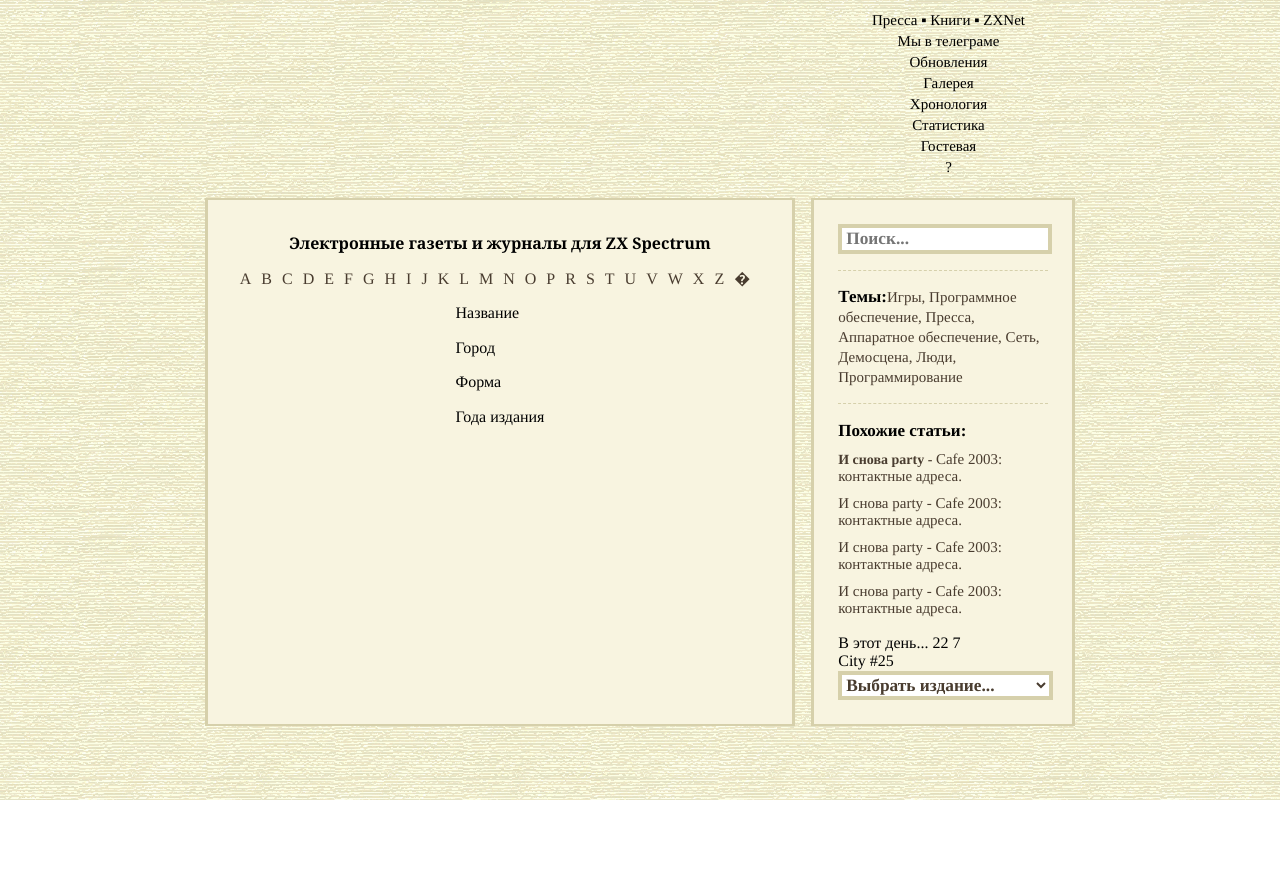
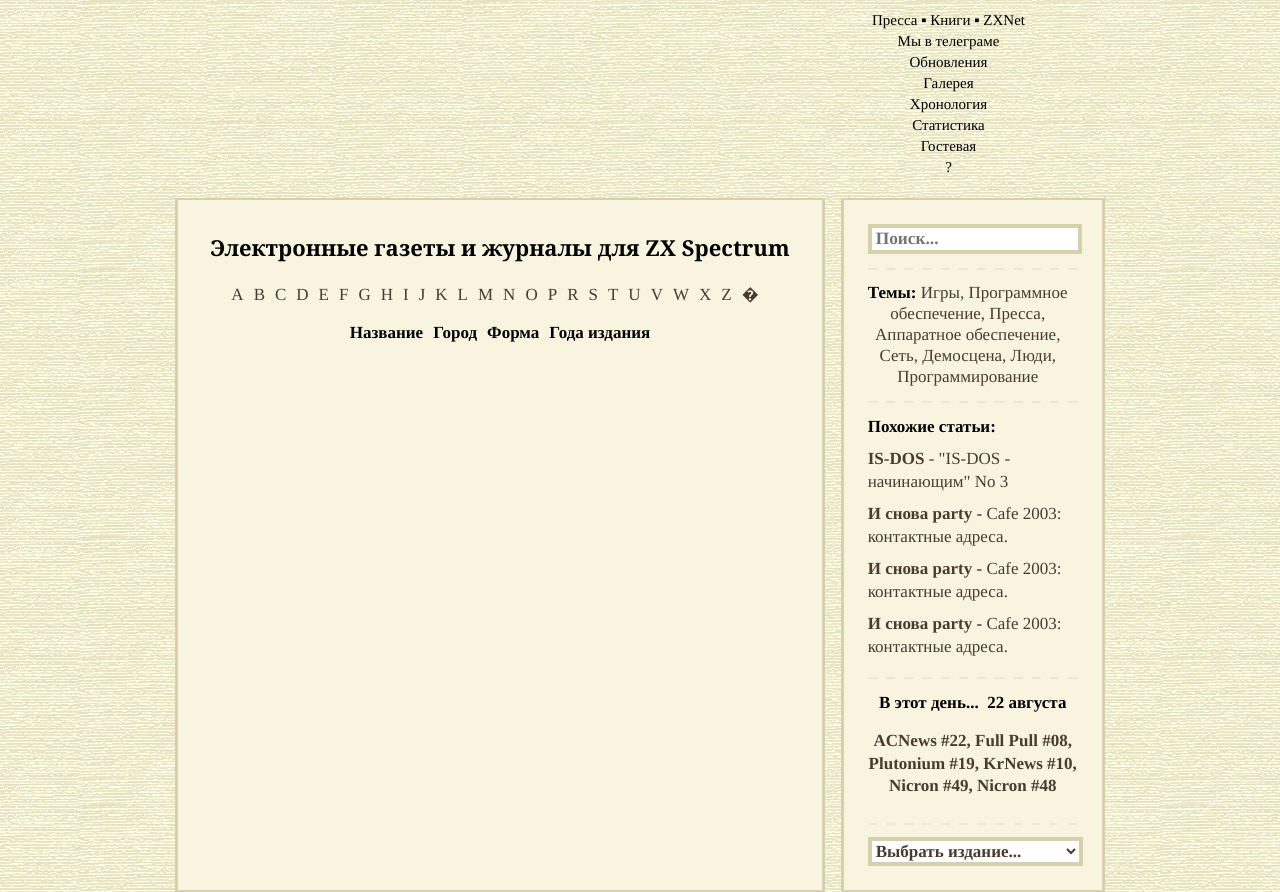
Before and after one commit to Agurchkova/zxpress, a React (Create React App) app: page / in a window 1280 px wide. Before the commit the page ends 800 px from the top, so only its background shows below. Built offline with nearby package versions, Linux system fonts and the light colour scheme.

Commit message:
content ref

```diff
--- a/src/components/Content/Content.css
+++ b/src/components/Content/Content.css
@@ -17,7 +17,7 @@
     align-items: center;
 }
 .content__title{
-    font: bold 16px Georgia;
+    font: bold 22px Georgia;
     color: #000;
     margin-bottom: 32px;
     -webkit-margin-before: 0;
@@ -28,14 +28,22 @@
     display: flex;
     padding: 0;
     margin: 0;
+    font: normal 17px/21px Times;
 }
 .content__letter-link{
     text-decoration: none;
     color:#493C2F;
     margin-right: 10px;
 }
-.content__table{}
-.content__table-header{}
+.content__table{
+
+
+}
+.content__table-header{
+    display: flex;
+    gap: 10px;
+    font: bold 17px/21px Times;
+}
 .content__column-search{
     max-width: 210px;
     border: 2px;
@@ -50,6 +58,14 @@
 .content__form{
 
 }
+.content__dash{
+    margin: 5px 0;
+}
+.content__dash-image{
+    object-fit: cover;
+    max-width: 100%;
+    box-sizing: border-box;
+}
 .content__input{
     font: bold 13pt Times;
     background-color: white;
@@ -59,42 +75,47 @@
     padding-left: 4px;
 }
 .content__themes{
-    font: bold 17px Times;
-    margin: 16px 0;
-    padding: 16px 0;
-    border-bottom: 1px dashed #D6D0AB;
-    border-top: 1px dashed #D6D0AB;
-    max-width: 210px;
+    font: bold 17px/21px Times;
+    max-width: 200px;
+    text-align: center;
 }
 .content__theme-link{
-    font: normal 15px Times;
+    font: normal 17px/21px Times;
     text-decoration: none;
     color: #493C2F;
     margin-bottom: 3px;
 
 }
 .content__similar-articles{
-    font: bold 17px Times;
+    font: bold 17px/22.5px Times;
     list-style: none;
     padding-left: 0;
+    margin: 0;
 }
 .content__article{
-    font: normal 15px Times;
+    font: normal 17px/22.5px Times;
     margin: 10px 0;
     color: #493C2F;
 }
 .content__article-span{
-    font-style: normal;
     font-weight: 700;
-    font-size: 14px;
-    color: #493C2F;
 }
 .content__this-day{
+    font: bold 17px/22.5px Times;
+    text-align: center;
+}
+.content__city{
+    margin: 16px 0;
+    text-align: center;
+    font: bold 17px/22.5px Times;
+}
+.content__city-link{
+    text-decoration: none;
+    color: #493C2F;
 
 }
-.content__city{}
 .content__form-select{
-    font: bold 13pt Times;
+    font: bold 17px Times;
     background-color: white;
     color: #493C2F;
     border: 4px solid #D6D0AB;
--- a/src/components/Content/Content.js
+++ b/src/components/Content/Content.js
@@ -1,5 +1,6 @@
 import "./Content.css";
 import { Link } from "react-router-dom";
+import dash from "../../images/dash.png";
 
 function Content() {
   return (
@@ -53,9 +54,12 @@ function Content() {
             placeholder="Поиск..."
           />
         </form>
+        <div className="content__dash">
+          <img className="content__dash-image" src={dash} alt="dash" />
+        </div>
         <div className="content__themes">
           Темы:
-          <Link className="content__theme-link">Игры, </Link>
+          <Link className="content__theme-link"> Игры, </Link>
           <Link className="content__theme-link">Программное обеспечение, </Link>
           <Link className="content__theme-link">Пресса, </Link>
           <Link className="content__theme-link">Аппаратное обеспечение, </Link>
@@ -64,29 +68,48 @@ function Content() {
           <Link className="content__theme-link">Люди, </Link>
           <Link className="content__theme-link">Программирование</Link>
         </div>
+        <div className="content__dash">
+          <img className="content__dash-image" src={dash} alt="dash" />
+        </div>
         <ul className="content__similar-articles">
           Похожие статьи:
           <li className="content__article">
             {/* временно для верстки */}
+            <span className="content__article-span">IS-DOS </span>- "IS-DOS -
+            начинающим" No 3
+          </li>
+          <li className="content__article">
             <span className="content__article-span">И снова party - </span>Cafe
             2003: контактные адреса.
           </li>
           <li className="content__article">
-            И снова party - Cafe 2003: контактные адреса.
+            <span className="content__article-span">И снова party - </span>Cafe
+            2003: контактные адреса.
           </li>
           <li className="content__article">
-            И снова party - Cafe 2003: контактные адреса.
-          </li>
-          <li className="content__article">
-            И снова party - Cafe 2003: контактные адреса.
+            <span className="content__article-span">И снова party - </span>Cafe
+            2003: контактные адреса.
           </li>
         </ul>
+        <div className="content__dash">
+          <img className="content__dash-image" src={dash} alt="dash" />
+        </div>
         <div className="content__this-day">
-          В этот день... {new Date().getDate()} {new Date().getMonth("ru")}{" "}
-          {/* как месяц прописать? */}
+          В этот день...&nbsp; {new Date().getDate()} августа
+          {/* {new Date().getMonth("ru")} как месяц прописать? */}
           <div className="content__city">
-            City #25 {/* временно для верстки */}
+            <Link className="content__city-link">
+              ACNews #22, {/* временно для верстки */}
+            </Link>
+            <Link className="content__city-link">Full Pull #08, </Link>
+            <Link className="content__city-link">Plutonium #19, </Link>
+            <Link className="content__city-link">KrNews #10, </Link>
+            <Link className="content__city-link">Nicron #49, </Link>
+            <Link className="content__city-link">Nicron #48</Link>
           </div>
+        </div>
+        <div className="content__dash">
+          <img className="content__dash-image" src={dash} alt="dash" />
         </div>
         <form className="content__form">
           <select class="content__form-select" name="id">
--- a/src/index.css
+++ b/src/index.css
@@ -4,7 +4,7 @@ body {
   display: flex;
   flex-direction: column;
   min-height: 100vh;
-  font-family: Times, Helvetica, Arial, sans-serif;
+  font-family: Times, Georgia, Arial, sans-serif;
   -moz-osx-font-smoothing: grayscale;
   -webkit-font-smoothing: antialiased;
   -webkit-text-size-adjust: 100%;
```
Also changed, not shown: src/images/dash.png (added).
